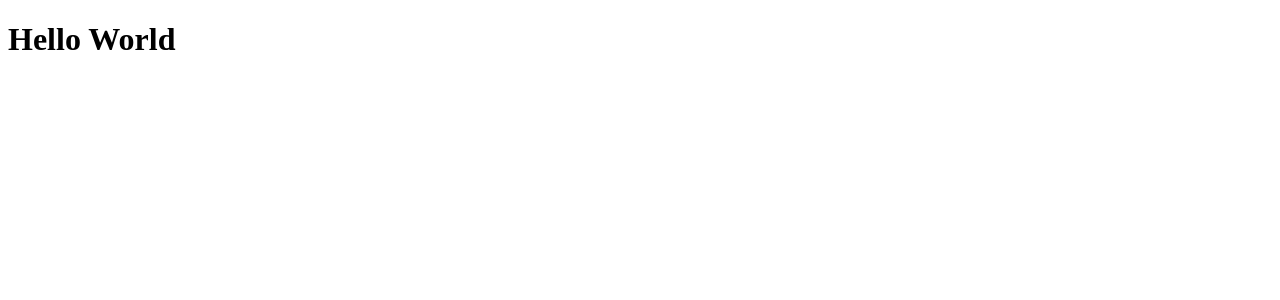
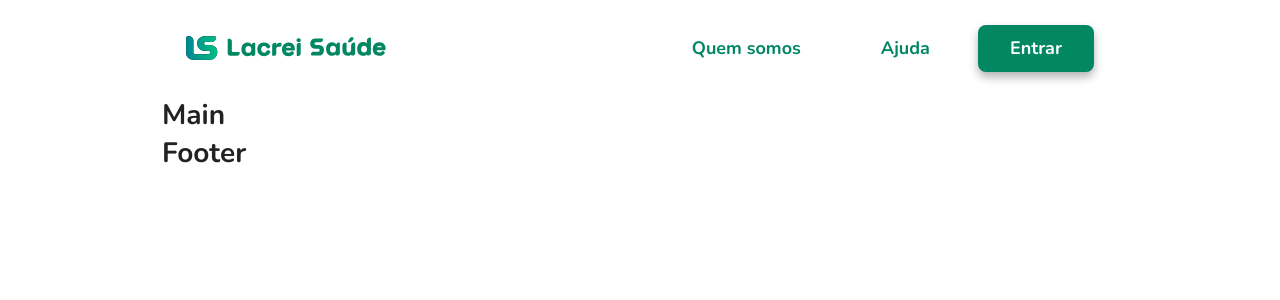
Before and after one commit to Lusketaa/desafio-lacrei, a React (Vite) app: page / in a window 1280 px wide. Shown: the top 300 px of the page. Built offline with nearby package versions, Linux system fonts and the light colour scheme; the HTML template or start-up script is replaced by a standard one.

Commit message:
feat: Completed the coding and styling of the Header for desktop

```diff
--- a/index.html
+++ b/index.html
@@ -4,6 +4,8 @@
     <meta charset="UTF-8" />
     <link rel="icon" type="png" href="/favicon.png" />
     <meta name="viewport" content="width=device-width, initial-scale=1.0" />
+    <link href="https://fonts.googleapis.com/css2?family=Nunito:wght@400;700&display=swap" rel="stylesheet">
+
     <title>Desafio Front End</title>
   </head>
   <body>
--- a/src/App.tsx
+++ b/src/App.tsx
@@ -1,8 +1,17 @@
+import GlobalStyle from "./styles/global";
+import Header from "./components/Header";
+import Main from "./components/Main";
+import Footer from "./components/Footer";
+
 export default function App() {
 
   return (
     <>
-      <h1>Hello World</h1>
+      <GlobalStyle />
+
+      <Header />
+      <Main />
+      <Footer />
     </>
   )
 }
--- /dev/null
+++ b/src/components/Footer/index.tsx
@@ -0,0 +1,8 @@
+export default function Footer() {
+
+    return (
+      <>
+        <h1>Footer</h1>
+      </>
+    )
+}
--- /dev/null
+++ b/src/components/Header/index.tsx
@@ -0,0 +1,14 @@
+import { Wrapper, Logo, Nav, ButtonBase, NavButton } from './styles';
+
+export default function Header () {
+  return (
+    <Wrapper>
+      <Logo />
+      <Nav>
+        <NavButton>Quem somos</NavButton>
+        <NavButton>Ajuda</NavButton>
+        <ButtonBase>Entrar</ButtonBase>
+      </Nav>
+    </Wrapper>
+  );
+}
--- /dev/null
+++ b/src/components/Header/styles.tsx
@@ -0,0 +1,68 @@
+import styled from 'styled-components';
+import logo from '../../assets/logo.svg';
+
+export const Wrapper = styled.header`
+    display: flex;
+    justify-content: space-between;
+    align-items: center;
+    padding: 24px;
+`;
+
+export const Logo = styled.a`
+  width: 200px;
+  height: 48px;
+  background-image: url(${logo});
+  background-size: contain;
+  background-repeat: no-repeat;
+  background-position: center; /* Centraliza a imagem */
+  cursor: pointer;
+  transition: linear .3s;
+
+  &:hover {
+    opacity: 0.8;
+  }
+`;
+
+export const Nav = styled.nav`
+  display: flex;
+  align-items: center;
+  gap: 16px;
+`
+
+export const ButtonBase = styled.button`
+  background-color: #018762;
+  color: #ffffff;
+  border: none;
+  padding: 10px 32px;
+  border-radius: 8px;
+
+  font-size: 18px;
+  line-height: 27px;
+  font-weight: 700;
+
+  cursor: pointer;
+  transition: linear .3s;
+  box-shadow: 0px 5px 10px 0px #0000004D;
+
+  &:hover {
+    background-color: #0b9a71;
+  }
+`;
+
+export const NavButton = styled.a`
+  color: #018762;
+  background-color: #ffffff;
+  padding: 10px 32px;
+  border-radius: 8px;
+
+  font-size: 18px;
+  line-height: 27px;
+  font-weight: 700;
+
+  cursor: pointer;
+  transition: linear .3s;
+
+  &:hover {
+    color: #0b9a71;
+  }
+`;
--- /dev/null
+++ b/src/components/Main/index.tsx
@@ -0,0 +1,8 @@
+export default function Main() {
+
+    return (
+      <>
+        <h1>Main</h1>
+      </>
+    )
+}
--- /dev/null
+++ b/src/styles/global.tsx
@@ -0,0 +1,50 @@
+import styled, {createGlobalStyle} from 'styled-components';
+
+export default createGlobalStyle`
+    *{
+        margin: 0;
+        padding: 0;
+        outline: 0;
+
+        box-sizing: border-box;
+    }
+
+    html, body, #root{
+        min-height: 100%;
+    }
+
+    body{
+        background: #ffffff;
+        padding: 0 162px;
+        font-size: 14px;
+        font-family: 'Nunito', sans-serif;
+        -webkit-font-smoothing: antialised !important;
+
+        &::-webkit-scrollbar{
+            padding-right: 1px;
+            width: 10px;
+            background: transparent;
+        }
+
+        &::-webkit-scrollbar-thumb{
+            border-radius: 10px;
+            background: rgb(20, 8, 43);
+            border: 6px solid #12B571;
+        }
+    }
+
+    body, input, button{
+        color: #222;
+        font-size: 14px;
+        font-family: 'Nunito', sans-serif;
+    }
+
+    button{
+        cursor: pointer;
+    }
+`;
+
+export const Container = styled.div `
+    width: 100%;
+    padding: 24px, 162px;
+`
```
Also changed, not shown: src/assets/Imagem 2I.jpg (added), src/assets/logo.svg (added).
